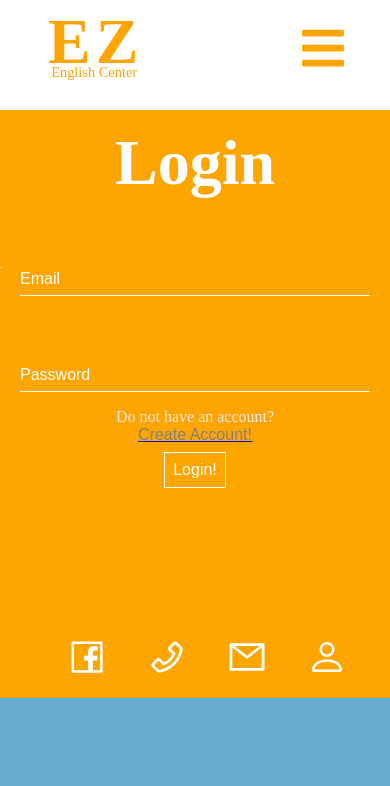
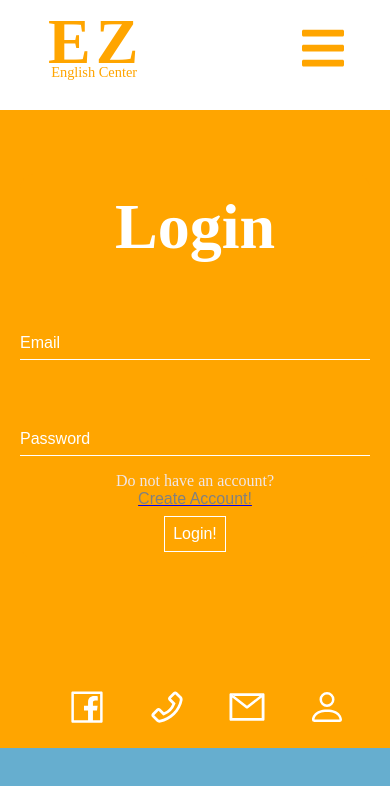
Before and after one commit to tadzius1996/Eazy, a React (Create React App) app: page /Login in a window 390 px wide. Shown: the top 786 px of the page. Built offline with nearby package versions, Linux system fonts and the light colour scheme; no server answers; a web font is replaced by a local one.

Commit message:
responsive10

```diff
--- a/src/components/Home.css
+++ b/src/components/Home.css
@@ -1,3 +1,5 @@
+
+
 
 .ballons-home {
   position: absolute;
@@ -51,7 +53,6 @@
   }
 
   .slide{
-    background-color: ;
     width: 20%;
     transition: 0.6s;
   }
@@ -584,7 +585,16 @@
   z-index: 10000000000;
   margin: auto;
   margin-top: 13.5rem;
-  margin-right: 3rem;
+  margin-right: 0rem;
+  background-size: cover;
+  position: fixed;
+  background-repeat: no-repeat;
+ background-position: center;
+ -webkit-background-size: cover;
+ -moz-background-size: cover;
+ -o-background-size: cover;
 }
 
+
+
 }
--- a/src/components/Login.css
+++ b/src/components/Login.css
@@ -398,8 +398,15 @@
 
 @media (max-width: 450px) {
 
+    .login-place {
+        margin-top: -3rem;
+        background-color: var(--primaryColor);
+        padding-top: 4rem;
+        z-index: 1;
+    }
+
     .login {
-        margin-top: 0rem;
+        margin-top: 1rem;
         font-size: 4rem;
         color: var(--thirdColor);
     }
@@ -416,7 +423,7 @@
         margin-top: 0rem;
         position: relative;
         overflow: hidden;
-        margin-bottom: 4rem;
+        margin-bottom: 1rem;
         text-align: center;
         z-index: 10000;
     }
@@ -438,7 +445,7 @@
         width:350px;
         height: auto;
         z-index: 0;
-
+        display: none;
     }
 
     .login-particles3 {
```
